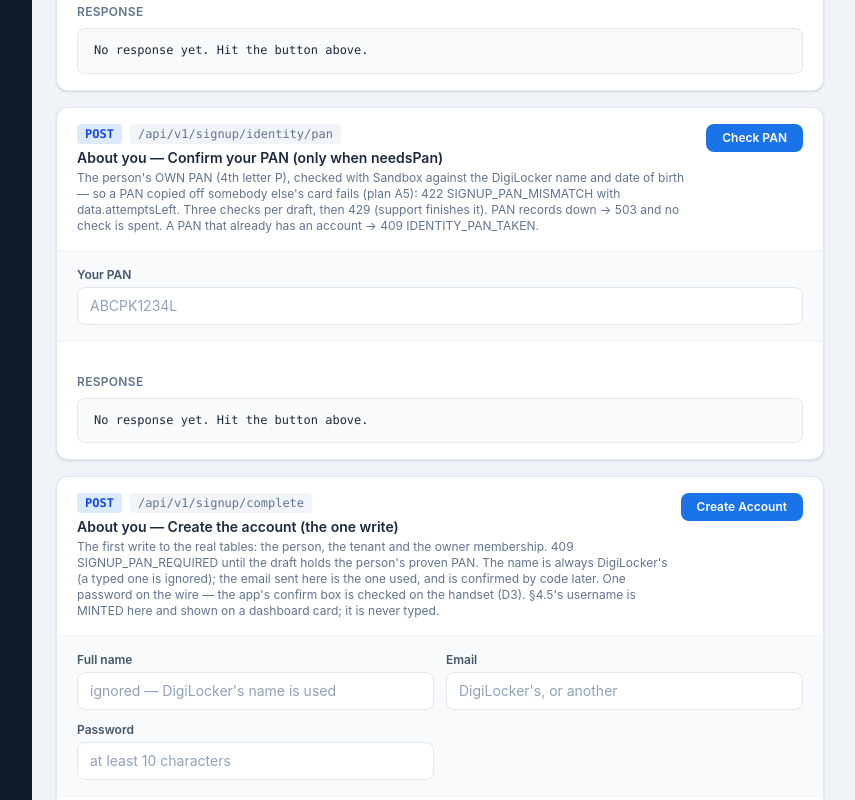
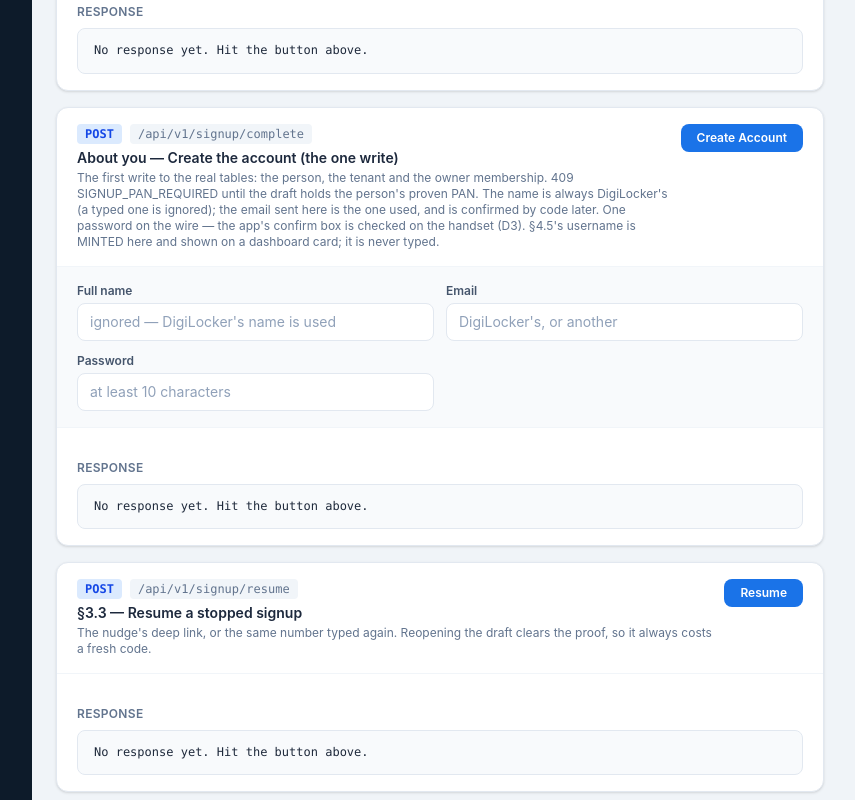
Before and after one commit to kaushikwebingo-tech/foldy_web, a React (Vite) app: page /identity in a window 1280 px wide. Shown: the part 2800-3600 px from the top of the page, without its empty margins (208-1063 px from the left). Built offline with nearby package versions, Linux system fonts and the light colour scheme.

Commit message:
refactor: remove deprecated PAN confirmation API and update descriptions for clarity

```diff
--- a/src/api/identityApi.ts
+++ b/src/api/identityApi.ts
@@ -86,15 +86,10 @@ export const identityApi = {
     client.post('/signup/identity/start', { token: draftToken }),
 
   // Answers what "About you" pre-fills: verifiedName, verifiedEmail?, panMasked?
-  // + panSource, and needsPan when DigiLocker had no PAN.
+  // + panSource. An individual's PAN is mandatory from DigiLocker; a missing one
+  // is a soft refusal (verified:false, reason 'pan_not_shared').
   signupIdentityVerify: (draftToken: string, payload: Record<string, unknown> = {}) =>
     client.post('/signup/identity/verify', { token: draftToken, ...payload }),
-
-  // "About you", only when verify said needsPan: the person's own PAN, checked
-  // against the DigiLocker name and date of birth (plan A5). 422 on a mismatch
-  // with data.attemptsLeft; three checks per draft.
-  signupConfirmPan: (draftToken: string, pan: string) =>
-    client.post('/signup/identity/pan', { token: draftToken, pan }),
 
   // Last screen: the one write to the real tables — the person, the tenant, the
   // owner membership. 409 SIGNUP_PAN_REQUIRED until the draft holds a proven PAN.
--- a/src/lib/apiCatalog.ts
+++ b/src/lib/apiCatalog.ts
@@ -166,21 +166,14 @@ export const API_SECTIONS: Record<string, ApiSection> = {
         name: 'Signup — Screen 4, Verify DigiLocker',
         method: 'POST',
         path: 'api/v1/signup/identity/verify',
-        description: 'Completes the DigiLocker leg and returns what "About you" pre-fills: `verifiedName` (always; NOT editable), `verifiedDob`, `verifiedEmail` (when DigiLocker has one — a pre-fill only), and `panMasked` + `panSource: digilocker` when the person shared their PAN document (the number is read from the PANCR certificate; the document is never kept). `needsPan: true` means DigiLocker had no PAN — call Confirm Your PAN before Complete. `sessionId` is optional and only ever a CHECK against the session the draft already names.',
+        description: 'Completes the DigiLocker leg and returns what "About you" pre-fills: `verifiedName` (always; NOT editable), `verifiedDob`, `verifiedEmail` (when DigiLocker has one — a pre-fill only), and `panMasked` + `panSource: digilocker` when DigiLocker held the PAN document (the number is read from the PANCR certificate; the document is never kept). An INDIVIDUAL\'s PAN is mandatory and comes ONLY from DigiLocker (ONBOARDING_PLAN.md D7, revised 28 Sep 2026): if it is missing the call is a soft refusal — 200 with `verified:false`, `reason:\'pan_not_shared\'` and a "sync your PAN in DigiLocker" message — and the attempt is given back. A BUSINESS is allowed through without one (it types its organisation PAN next; a proprietor\'s own PAN is checked there). `sessionId` is optional and only ever a CHECK against the session the draft already names.',
         body: { token: '<draft>', sessionId: '' }
       },
       {
-        name: 'Signup — About You, Confirm Your PAN',
-        method: 'POST',
-        path: 'api/v1/signup/identity/pan',
-        description: "Only when Verify DigiLocker said `needsPan`. A PERSON's PAN (4th letter P — else 422 PERSON_PAN_NOT_INDIVIDUAL, with no vendor call). Checked with Sandbox against the DigiLocker name and date of birth, never against anything typed, so a PAN copied off somebody else's card fails (plan A5): 422 SIGNUP_PAN_MISMATCH with `data.attemptsLeft`. Three checks per draft, then 429 SIGNUP_ATTEMPTS_EXHAUSTED (support finishes it). PAN records down → 503 SIGNUP_PAN_CHECK_UNAVAILABLE and no check is spent. A PAN that already has an account → 409 IDENTITY_PAN_TAKEN; a second PAN on the same draft → 409 SIGNUP_STAGE_MISMATCH. A proprietor's business PAN is their own, so the app pre-fills it.",
-        body: { token: '<draft>', pan: 'ABCPK1234L' }
-      },
-      {
         name: 'Signup — Screen 5, Complete',
         method: 'POST',
         path: 'api/v1/signup/complete',
-        description: "The one write to the real tables: the person, the tenant and the owner membership. Refused with 409 SIGNUP_PAN_REQUIRED until the draft holds the person's own proven PAN (from DigiLocker, or Confirm Your PAN) — every self sign-up ends with one. The name is always DigiLocker's; `name` is read only when there is no verified name. The email is the one sent here — DigiLocker's is only a pre-fill — and is confirmed by code later (§5.7); the person records whether it was kept from DigiLocker or typed. One password on the wire: the app shows a confirm box and checks the two match on the handset (D3). §4.5 mints the username here; it is shown on a dashboard card (R15) and never typed.",
+        description: "The one write to the real tables: the person, the tenant and the owner membership. An INDIVIDUAL and a PROPRIETOR must hold their own PAN (from DigiLocker) — 409 SIGNUP_PAN_REQUIRED / 422 SIGNUP_PAN_NOT_SYNCED otherwise; a company/LLP files on its typed organisation PAN, so the registrant's personal PAN is optional. The name is always DigiLocker's; `name` is read only when there is no verified name. The email is the one sent here — DigiLocker's is only a pre-fill — and is confirmed by code later (§5.7). One password on the wire (the app collects it on its own screen and checks the confirm box, D3). §4.5 mints the username here; it is shown on a dashboard card (R15) and never typed.",
         body: { token: '<draft>', email: 'asha@example.com', password: '<password>' }
       },
       {
--- a/src/pages/IdentityPage.tsx
+++ b/src/pages/IdentityPage.tsx
@@ -56,7 +56,6 @@ export default function IdentityPage() {
   const [kind, setKind] = useState('business');
   const [companyPan, setCompanyPan] = useState('');
   const [typedCompanyName, setTypedCompanyName] = useState('');
-  const [personPan, setPersonPan] = useState('');
   const [fullName, setFullName] = useState('');
   const [email, setEmail] = useState('');
   const [password, setPassword] = useState('');
@@ -206,17 +205,6 @@ export default function IdentityPage() {
             placeholder="leave empty to confirm the fetched details"
             fullWidth
           />
-        </ApiCard>
-
-        <ApiCard
-          title="About you — Confirm your PAN (only when needsPan)"
-          method="POST"
-          endpoint="/api/v1/signup/identity/pan"
-          description="The person's OWN PAN (4th letter P), checked with Sandbox against the DigiLocker name and date of birth — so a PAN copied off somebody else's card fails (plan A5): 422 SIGNUP_PAN_MISMATCH with data.attemptsLeft. Three checks per draft, then 429 (support finishes it). PAN records down → 503 and no check is spent. A PAN that already has an account → 409 IDENTITY_PAN_TAKEN."
-          buttonLabel="Check PAN"
-          onSubmit={() => identityApi.signupConfirmPan(draftToken.trim(), personPan.trim())}
-        >
-          <Field label="Your PAN" value={personPan} onChange={setPersonPan} placeholder="ABCPK1234L" fullWidth />
         </ApiCard>
 
         <ApiCard
```
